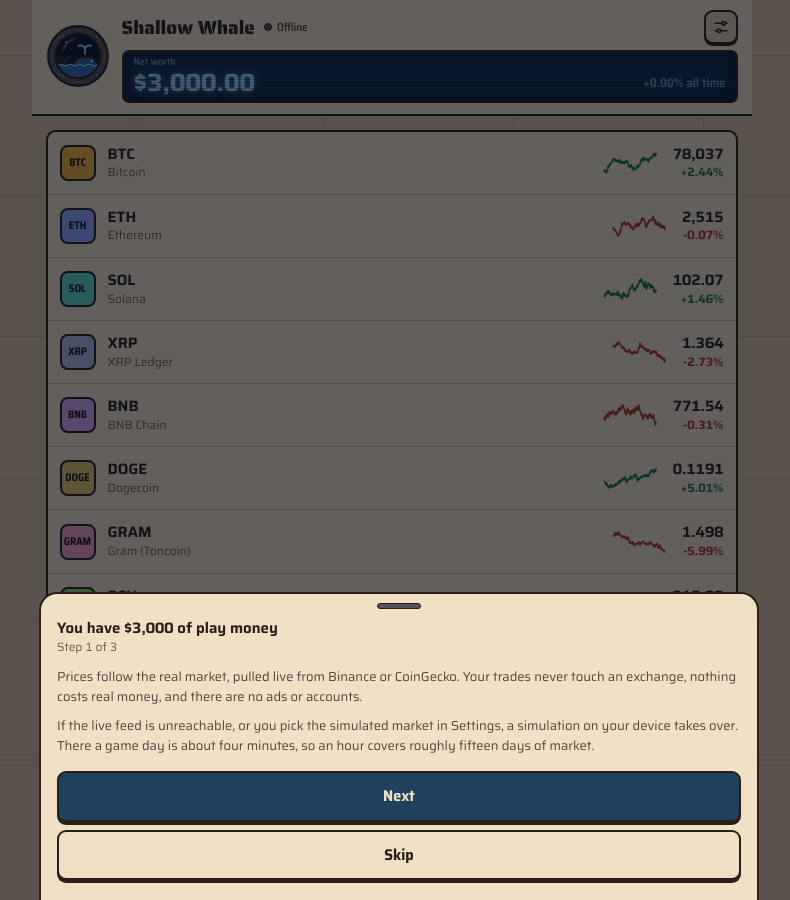
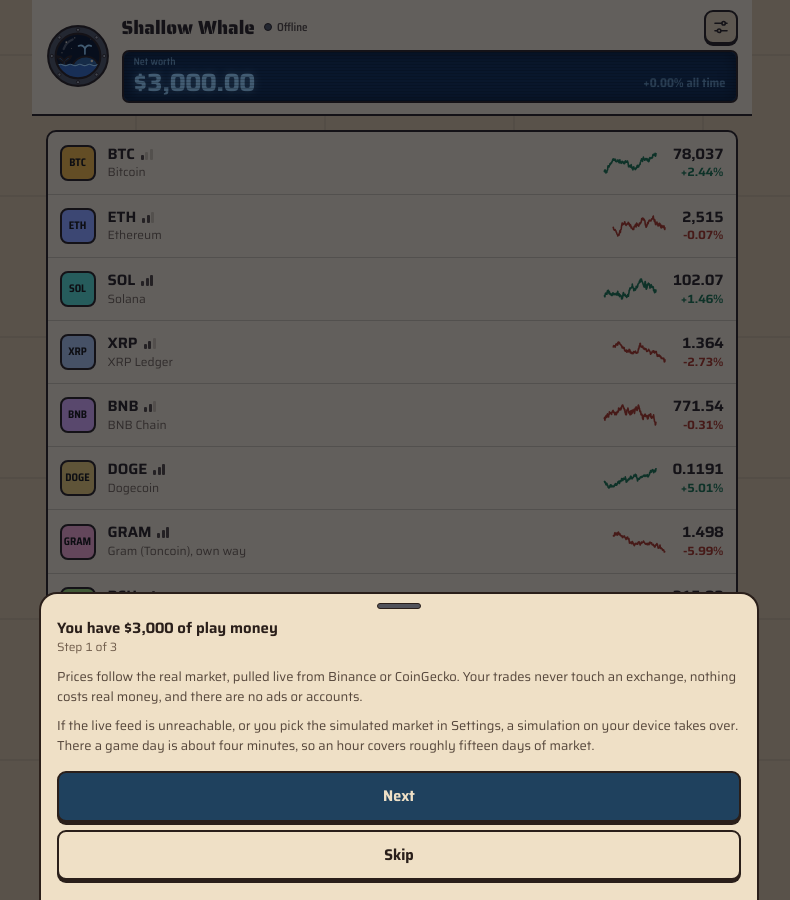
Before and after one commit to ilya-paskhover/ilya-paskhover.github.io, a Jekyll site: the page shallow-whale/index.html, which Jekyll copies as it is, in a window 1280 px wide. Shown: the whole page, without its empty margins (241-1031 px from the left). Built offline with Jekyll 4.4.1, drawn with Linux system fonts in a browser that asks for light colours; part of the change alters nothing that is shown.

Commit message:
Deploy Shallow Whale 1.21.0 (8422e0f)

```diff
--- a/shallow-whale/index.html
+++ b/shallow-whale/index.html
@@ -199,6 +199,14 @@ button.row:active{background:var(--recess)}
 .nm b{display:block;font-size:15px;font-weight:650;line-height:1.25}
 .nm b.who{display:flex;align-items:center;gap:7px}
 .nm .gl{width:18px;height:18px;flex:none;color:var(--muted)}
+/* risk tier: three rising bars, the tier's first ones filled (ink, not
+   orange: orange is for signal lights) */
+.risk{display:inline-flex;align-items:flex-end;gap:1.5px;height:11px;margin-left:6px;vertical-align:-1px}
+.risk i{display:block;width:3px;border-radius:1px;background:var(--faint);opacity:.3}
+.risk i:nth-child(1){height:5px} .risk i:nth-child(2){height:8px} .risk i:nth-child(3){height:11px}
+.risk i.on{background:var(--muted);opacity:1}
+/* "own way" wraps rather than cutting off the one word that matters */
+.nm small.own{white-space:normal}
 .nm b .vol{margin-left:7px;font-size:12px;font-weight:600;font-stretch:88%;color:var(--faint)}
 .listnote{margin:0 2px 7px;font-size:12px;font-weight:600;font-stretch:92%;color:var(--muted)}
 .nm small{display:block;font-size:12px;color:var(--faint);white-space:nowrap;overflow:hidden;text-overflow:ellipsis}
@@ -212,7 +220,9 @@ button.row:active{background:var(--recess)}
 .up{color:var(--up)} .down{color:var(--down)} .flat{color:var(--faint)}
 .spark{flex:none;width:52px;height:22px;overflow:visible}
 /* a 24h volume beside the symbol: give the name column room at 320px */
-@media (max-width:380px){ .row{gap:9px} .spark{width:44px} }
+/* bars and volume beside the symbol: at 320px GRAM needs 104px, the column
+   has 86 with a 44px line (1.20), so all of them give a little */
+@media (max-width:380px){ .row{gap:9px} .spark{width:36px} .risk{margin-left:4px;gap:1px} .risk i{width:2.5px} .nm b .vol{margin-left:5px} }
 .flash-up{animation:fu .55s ease-out} .flash-down{animation:fd .55s ease-out}
 @keyframes fu{from{background:color-mix(in srgb,var(--up) 22%,transparent)}to{background:transparent}}
 @keyframes fd{from{background:color-mix(in srgb,var(--down) 22%,transparent)}to{background:transparent}}
@@ -415,7 +425,7 @@ body.has-action:not(.sheet-open) #toast{bottom:calc(var(--tab-h) + 72px + env(sa
   };
 
   // <define:RELEASE_NOTES>
-  var define_RELEASE_NOTES_default = [{ v: "1.20.0", items: ["Trades and volume quests now count round trips.", "Headlines no longer repeat a coin that wobbles around a whole percent.", 'With live prices, changes now say "in 24 hours" instead of "today", since that is what the price providers measure.', "XRP is now called XRP Ledger in the market list and headlines; Ripple is the company behind it, not the coin."] }, { v: "1.19.1", items: ["The intro's coin risk step now shows what a typical day means in dollars.", "It also says why Gram and Bitcoin Cash are there: they often go their own way while the rest follow Bitcoin."] }, { v: "1.19.0", items: ["Ranks is now a monthly season: you and the rivals are ranked by trading return since the month began, not by net worth.", "When a month ends, the season closes with your place and return, and Ranks keeps a list of past seasons."] }, { v: "1.18.3", items: ["Each new version's Android app (APK) is now attached to its release on the project's GitHub Releases page, so you can download it there instead of from a CI run."] }, { v: "1.18.2", items: ["With live prices, rivals on Ranks no longer race away or collapse while you play."] }];
+  var define_RELEASE_NOTES_default = [{ v: "1.21.0", items: ["The Market tab now shows how wild each coin is.", 'Gram and Bitcoin Cash are marked "own way" in the list, since they often move apart from Bitcoin.', "The intro's coin risk step shows the same bars and explains both marks."] }, { v: "1.20.0", items: ["Trades and volume quests now count round trips.", "Headlines no longer repeat a coin that wobbles around a whole percent.", 'With live prices, changes now say "in 24 hours" instead of "today", since that is what the price providers measure.', "XRP is now called XRP Ledger in the market list and headlines; Ripple is the company behind it, not the coin."] }, { v: "1.19.1", items: ["The intro's coin risk step now shows what a typical day means in dollars.", "It also says why Gram and Bitcoin Cash are there: they often go their own way while the rest follow Bitcoin."] }, { v: "1.19.0", items: ["Ranks is now a monthly season: you and the rivals are ranked by trading return since the month began, not by net worth.", "When a month ends, the season closes with your place and return, and Ranks keeps a list of past seasons."] }, { v: "1.18.3", items: ["Each new version's Android app (APK) is now attached to its release on the project's GitHub Releases page, so you can download it there instead of from a CI run."] }];
 
   // src/core/coins.js
   var TICKS_PER_DAY = 240;
@@ -463,6 +473,15 @@ body.has-action:not(.sheet-open) #toast{bottom:calc(var(--tab-h) + 72px + env(sa
     c.sqC = Math.sqrt(c.corr);
     c.sqI = Math.sqrt(1 - c.corr);
   });
+  var RISK_CUTS = [0.02, 0.035];
+  var RISK_NAMES = ["Calm", "Medium", "Wild"];
+  var OWN_WAY = 0.4;
+  function riskTier(c) {
+    return c.dv < RISK_CUTS[0] ? 1 : c.dv < RISK_CUTS[1] ? 2 : 3;
+  }
+  function ownWay(c) {
+    return c.corr < OWN_WAY;
+  }
   var BYSYM = {};
   COINS.forEach(function(c) {
     BYSYM[c.s] = c;
@@ -2261,6 +2280,57 @@ body.has-action:not(.sheet-open) #toast{bottom:calc(var(--tab-h) + 72px + env(sa
     }, 2200);
   }
 
+  // src/ui/icons.js
+  function riskBars(c) {
+    var t = riskTier(c), s = el("span", "risk");
+    s.dataset.tier = t;
+    s.setAttribute("role", "img");
+    s.setAttribute("aria-label", RISK_NAMES[t - 1]);
+    for (var i = 1; i <= 3; i++) s.appendChild(el("i", i <= t ? "on" : null));
+    return s;
+  }
+  var GLYPHS = {
+    styl1: '<path d="M3.5 15.5a7 7 0 0 1 14 0"/><path d="M3 15.5h12c3 0 5.5.8 6.5 2.3"/><path d="M8 9.5c1 1.5 1.5 3.5 1.5 6"/><circle cx="10.5" cy="8" r=".9" fill="currentColor" stroke="none"/>',
+    desk1: '<rect x="5" y="5" width="14" height="10" rx="1.5"/><path d="M2.5 19h19"/>',
+    ride1: '<circle cx="5.5" cy="17.5" r="2.5"/><circle cx="18.5" cy="17.5" r="2.5"/><path d="M8 17.5h8.5"/><path d="M18.5 17.5L15 5h-2.5"/>',
+    desk2: '<rect x="2.5" y="3.5" width="9" height="6.5" rx="1"/><rect x="12.5" y="3.5" width="9" height="6.5" rx="1"/><rect x="2.5" y="11" width="9" height="6.5" rx="1"/><rect x="12.5" y="11" width="9" height="6.5" rx="1"/><path d="M12 17.5v3M8.5 20.5h7"/>',
+    styl2: '<path d="M2.5 9h19"/><path d="M3.5 9l.8 5a2.5 2.5 0 0 0 2.5 2h1.4a2.5 2.5 0 0 0 2.4-1.8L11.2 9"/><path d="M20.5 9l-.8 5a2.5 2.5 0 0 1-2.5 2h-1.4a2.5 2.5 0 0 1-2.4-1.8L12.8 9"/>',
+    home1: '<path d="M2.5 20.5h19"/><path d="M4.5 20.5L12 4.5l7.5 16"/><path d="M10 20.5v-5h4v5"/>',
+    ride2: '<path d="M2.5 16v-3.2L5 7.5h9.5l4 4.5 2.5.7V16"/><path d="M3 12h15.5"/><circle cx="7" cy="16.5" r="2"/><circle cx="17" cy="16.5" r="2"/><path d="M9 16.5h6"/>',
+    desk3: '<rect x="7" y="3" width="10" height="8.5" rx="2"/><path d="M12 11.5v2M5.5 13.5h13M12 13.5v5M6.5 21.5l5.5-3 5.5 3"/>',
+    styl3: '<circle cx="12" cy="12" r="5.5"/><path d="M9 7l.7-4h4.6l.7 4M9 17l.7 4h4.6l.7-4"/><path d="M12 9.5V12l1.7 1.2"/>',
+    home2: '<path d="M3 20.5V9.5l4.5-4.5 4.5 4.5 4.5-4.5 4.5 4.5v11"/><path d="M12 9.5v11M2 20.5h20"/><path d="M6 20.5v-4h3v4M15 20.5v-4h3v4"/>',
+    desk4: '<path d="M4.5 8.5a10 10 0 0 0 11 11z"/><path d="M10 14l4-4"/><circle cx="15" cy="9" r="1.2"/><path d="M16 3.5a4.5 4.5 0 0 1 4.5 4.5"/><path d="M8 18.5l-2 3h6"/>',
+    ride3: '<path d="M2 16.5v-2.7l5-1.3 3.5-3h4.5l5 3.7 2 .6v2.7"/><path d="M2.5 9.5h3.5M4.2 9.5v3.5"/><circle cx="6.5" cy="16.5" r="2"/><circle cx="17.5" cy="16.5" r="2"/><path d="M8.5 16.5h7"/>',
+    styl4: '<circle cx="12" cy="14.5" r="6"/><rect x="9" y="4" width="6" height="4.5" rx="1.2"/>',
+    home3: '<path d="M3 20.5h18"/><rect x="6" y="7" width="12" height="13.5"/><path d="M8.5 7V4h7v3"/><path d="M9 11h1.5M13.5 11H15M9 14.5h1.5M13.5 14.5H15"/><path d="M11 20.5v-3h2v3"/>',
+    ride4: '<path d="M11.5 3v13"/><path d="M11.5 4l7 11h-7"/><path d="M9.5 6.5L5 15h4.5"/><path d="M3 17.5h18l-2.5 3h-13z"/>',
+    styl5: '<path d="M3.5 17.5l-1-10 5 4 4.5-6.5 4.5 6.5 5-4-1 10z"/><path d="M4 20.5h16"/>',
+    home4: '<path d="M5 19a7 3.5 0 0 1 14 0"/><path d="M2.5 21.5h19"/><path d="M12 16.5c.5-3.5-.3-6.5-2-9.5"/><path d="M10 7c-2-1.5-5-1-6.5 1M10 7c1.5-2 4.5-2.5 6.5-1M10 7c2.5 0 4.5 1.5 5 4M10 7c-2 .5-3.5 2-4 4"/>',
+    ride5: '<path d="M12 2.5c1 0 1.5 1.5 1.5 3v4l7.5 4.5v2l-7.5-2.2v4.2l2.5 2v1.5l-4-1-4 1V18l2.5-2v-4.2L3 16v-2l7.5-4.5v-4c0-1.5.5-3 1.5-3z"/>',
+    diamond: '<path d="M6.5 4h11l4 5-9.5 11L2.5 9z"/><path d="M2.5 9h19M9 4L7.5 9 12 20l4.5-11L15 4"/>',
+    worried: '<circle cx="12" cy="12" r="9"/><path d="M8.5 16.5c1-1.2 2.2-1.8 3.5-1.8s2.5.6 3.5 1.8"/><path d="M7.5 8.5l2.5-1M16.5 8.5l-2.5-1"/><g fill="currentColor" stroke="none"><circle cx="9" cy="11.5" r="1"/><circle cx="15" cy="11.5" r="1"/></g>',
+    whale: '<path d="M2.5 14c0-3.3 2.7-5.5 6.5-5.5 3.8 0 6 2 8.3 4.3L19 9.5l1.5-.5.5 1.5-2 3.5c-1.5 3.5-5 5.5-9.5 5.5-4.2 0-7-2.2-7-5.5z"/><path d="M9 6V3.5M9 3.5c-1-.8-2-.8-3 0M9 3.5c1-.8 2-.8 3 0"/><circle cx="6.5" cy="13" r="1" fill="currentColor" stroke="none"/>',
+    bolt: '<path d="M13.5 2.5L5 13.5h6l-1 8 8.5-11h-6z"/>',
+    rocket: '<path d="M12 2.5c3 2 4.5 5.5 4.5 9.5v4h-9v-4c0-4 1.5-7.5 4.5-9.5z"/><circle cx="12" cy="9.5" r="1.8"/><path d="M7.5 12.5l-3 3v3l3-1.5M16.5 12.5l3 3v3l-3-1.5M10 19.5l2 2 2-2"/>',
+    bag: '<path d="M4.5 9h15L18 20.5H6z"/><path d="M8 9c0-3 1.5-5 4-5s4 2 4 5"/><path d="M12 12.5v5M9.8 15.3l2.2 2.2 2.2-2.2"/>',
+    sideways: '<path d="M3 12h18M6.5 8.5L3 12l3.5 3.5M17.5 8.5L21 12l-3.5 3.5"/>',
+    calendar: '<rect x="3.5" y="5" width="17" height="15.5" rx="2"/><path d="M3.5 10h17M8 3v4M16 3v4"/><g fill="currentColor" stroke="none"><circle cx="8" cy="13.5" r="1"/><circle cx="12" cy="13.5" r="1"/><circle cx="16" cy="13.5" r="1"/><circle cx="8" cy="17" r="1"/><circle cx="12" cy="17" r="1"/></g>',
+    contra: '<path d="M8 20V4M4.5 7.5L8 4l3.5 3.5M16 4v16M12.5 16.5L16 20l3.5-3.5"/>',
+    rug: '<rect x="2.5" y="7" width="12.5" height="10" rx="1"/><path d="M5 10.5h7.5M5 13.5h7.5"/><path d="M15 12h6.5M19 9.5l2.5 2.5-2.5 2.5"/>',
+    cube: '<path d="M12 3l8 4.5v9L12 21l-8-4.5v-9z"/><path d="M4 7.5l8 4.5 8-4.5M12 12v9"/>',
+    you: '<circle cx="12" cy="8" r="4"/><path d="M4.5 20.5c.5-4 3.5-6.5 7.5-6.5s7 2.5 7.5 6.5"/>'
+  };
+  function glyph(key, cls2) {
+    var i = el("i", cls2 || "gl");
+    i.setAttribute("aria-hidden", "true");
+    i.innerHTML = ICON(GLYPHS[key] || GLYPHS.you);
+    return i;
+  }
+  var ICON = function(d) {
+    return '<svg viewBox="0 0 24 24" fill="none" stroke="currentColor" stroke-width="2.1" stroke-linecap="round" stroke-linejoin="round">' + d + "</svg>";
+  };
+
   // src/ui/chart.js
   function drawChart(cv, hist, up, marks) {
     var dpr = window.devicePixelRatio || 1;
@@ -2357,49 +2427,6 @@ body.has-action:not(.sheet-open) #toast{bottom:calc(var(--tab-h) + 72px + env(sa
     var r = parseInt(hex.slice(1, 3), 16), g2 = parseInt(hex.slice(3, 5), 16), b2 = parseInt(hex.slice(5, 7), 16);
     return "rgba(" + r + "," + g2 + "," + b2 + "," + a + ")";
   }
-
-  // src/ui/icons.js
-  var GLYPHS = {
-    styl1: '<path d="M3.5 15.5a7 7 0 0 1 14 0"/><path d="M3 15.5h12c3 0 5.5.8 6.5 2.3"/><path d="M8 9.5c1 1.5 1.5 3.5 1.5 6"/><circle cx="10.5" cy="8" r=".9" fill="currentColor" stroke="none"/>',
-    desk1: '<rect x="5" y="5" width="14" height="10" rx="1.5"/><path d="M2.5 19h19"/>',
-    ride1: '<circle cx="5.5" cy="17.5" r="2.5"/><circle cx="18.5" cy="17.5" r="2.5"/><path d="M8 17.5h8.5"/><path d="M18.5 17.5L15 5h-2.5"/>',
-    desk2: '<rect x="2.5" y="3.5" width="9" height="6.5" rx="1"/><rect x="12.5" y="3.5" width="9" height="6.5" rx="1"/><rect x="2.5" y="11" width="9" height="6.5" rx="1"/><rect x="12.5" y="11" width="9" height="6.5" rx="1"/><path d="M12 17.5v3M8.5 20.5h7"/>',
-    styl2: '<path d="M2.5 9h19"/><path d="M3.5 9l.8 5a2.5 2.5 0 0 0 2.5 2h1.4a2.5 2.5 0 0 0 2.4-1.8L11.2 9"/><path d="M20.5 9l-.8 5a2.5 2.5 0 0 1-2.5 2h-1.4a2.5 2.5 0 0 1-2.4-1.8L12.8 9"/>',
-    home1: '<path d="M2.5 20.5h19"/><path d="M4.5 20.5L12 4.5l7.5 16"/><path d="M10 20.5v-5h4v5"/>',
-    ride2: '<path d="M2.5 16v-3.2L5 7.5h9.5l4 4.5 2.5.7V16"/><path d="M3 12h15.5"/><circle cx="7" cy="16.5" r="2"/><circle cx="17" cy="16.5" r="2"/><path d="M9 16.5h6"/>',
-    desk3: '<rect x="7" y="3" width="10" height="8.5" rx="2"/><path d="M12 11.5v2M5.5 13.5h13M12 13.5v5M6.5 21.5l5.5-3 5.5 3"/>',
-    styl3: '<circle cx="12" cy="12" r="5.5"/><path d="M9 7l.7-4h4.6l.7 4M9 17l.7 4h4.6l.7-4"/><path d="M12 9.5V12l1.7 1.2"/>',
-    home2: '<path d="M3 20.5V9.5l4.5-4.5 4.5 4.5 4.5-4.5 4.5 4.5v11"/><path d="M12 9.5v11M2 20.5h20"/><path d="M6 20.5v-4h3v4M15 20.5v-4h3v4"/>',
-    desk4: '<path d="M4.5 8.5a10 10 0 0 0 11 11z"/><path d="M10 14l4-4"/><circle cx="15" cy="9" r="1.2"/><path d="M16 3.5a4.5 4.5 0 0 1 4.5 4.5"/><path d="M8 18.5l-2 3h6"/>',
-    ride3: '<path d="M2 16.5v-2.7l5-1.3 3.5-3h4.5l5 3.7 2 .6v2.7"/><path d="M2.5 9.5h3.5M4.2 9.5v3.5"/><circle cx="6.5" cy="16.5" r="2"/><circle cx="17.5" cy="16.5" r="2"/><path d="M8.5 16.5h7"/>',
-    styl4: '<circle cx="12" cy="14.5" r="6"/><rect x="9" y="4" width="6" height="4.5" rx="1.2"/>',
-    home3: '<path d="M3 20.5h18"/><rect x="6" y="7" width="12" height="13.5"/><path d="M8.5 7V4h7v3"/><path d="M9 11h1.5M13.5 11H15M9 14.5h1.5M13.5 14.5H15"/><path d="M11 20.5v-3h2v3"/>',
-    ride4: '<path d="M11.5 3v13"/><path d="M11.5 4l7 11h-7"/><path d="M9.5 6.5L5 15h4.5"/><path d="M3 17.5h18l-2.5 3h-13z"/>',
-    styl5: '<path d="M3.5 17.5l-1-10 5 4 4.5-6.5 4.5 6.5 5-4-1 10z"/><path d="M4 20.5h16"/>',
-    home4: '<path d="M5 19a7 3.5 0 0 1 14 0"/><path d="M2.5 21.5h19"/><path d="M12 16.5c.5-3.5-.3-6.5-2-9.5"/><path d="M10 7c-2-1.5-5-1-6.5 1M10 7c1.5-2 4.5-2.5 6.5-1M10 7c2.5 0 4.5 1.5 5 4M10 7c-2 .5-3.5 2-4 4"/>',
-    ride5: '<path d="M12 2.5c1 0 1.5 1.5 1.5 3v4l7.5 4.5v2l-7.5-2.2v4.2l2.5 2v1.5l-4-1-4 1V18l2.5-2v-4.2L3 16v-2l7.5-4.5v-4c0-1.5.5-3 1.5-3z"/>',
-    diamond: '<path d="M6.5 4h11l4 5-9.5 11L2.5 9z"/><path d="M2.5 9h19M9 4L7.5 9 12 20l4.5-11L15 4"/>',
-    worried: '<circle cx="12" cy="12" r="9"/><path d="M8.5 16.5c1-1.2 2.2-1.8 3.5-1.8s2.5.6 3.5 1.8"/><path d="M7.5 8.5l2.5-1M16.5 8.5l-2.5-1"/><g fill="currentColor" stroke="none"><circle cx="9" cy="11.5" r="1"/><circle cx="15" cy="11.5" r="1"/></g>',
-    whale: '<path d="M2.5 14c0-3.3 2.7-5.5 6.5-5.5 3.8 0 6 2 8.3 4.3L19 9.5l1.5-.5.5 1.5-2 3.5c-1.5 3.5-5 5.5-9.5 5.5-4.2 0-7-2.2-7-5.5z"/><path d="M9 6V3.5M9 3.5c-1-.8-2-.8-3 0M9 3.5c1-.8 2-.8 3 0"/><circle cx="6.5" cy="13" r="1" fill="currentColor" stroke="none"/>',
-    bolt: '<path d="M13.5 2.5L5 13.5h6l-1 8 8.5-11h-6z"/>',
-    rocket: '<path d="M12 2.5c3 2 4.5 5.5 4.5 9.5v4h-9v-4c0-4 1.5-7.5 4.5-9.5z"/><circle cx="12" cy="9.5" r="1.8"/><path d="M7.5 12.5l-3 3v3l3-1.5M16.5 12.5l3 3v3l-3-1.5M10 19.5l2 2 2-2"/>',
-    bag: '<path d="M4.5 9h15L18 20.5H6z"/><path d="M8 9c0-3 1.5-5 4-5s4 2 4 5"/><path d="M12 12.5v5M9.8 15.3l2.2 2.2 2.2-2.2"/>',
-    sideways: '<path d="M3 12h18M6.5 8.5L3 12l3.5 3.5M17.5 8.5L21 12l-3.5 3.5"/>',
-    calendar: '<rect x="3.5" y="5" width="17" height="15.5" rx="2"/><path d="M3.5 10h17M8 3v4M16 3v4"/><g fill="currentColor" stroke="none"><circle cx="8" cy="13.5" r="1"/><circle cx="12" cy="13.5" r="1"/><circle cx="16" cy="13.5" r="1"/><circle cx="8" cy="17" r="1"/><circle cx="12" cy="17" r="1"/></g>',
-    contra: '<path d="M8 20V4M4.5 7.5L8 4l3.5 3.5M16 4v16M12.5 16.5L16 20l3.5-3.5"/>',
-    rug: '<rect x="2.5" y="7" width="12.5" height="10" rx="1"/><path d="M5 10.5h7.5M5 13.5h7.5"/><path d="M15 12h6.5M19 9.5l2.5 2.5-2.5 2.5"/>',
-    cube: '<path d="M12 3l8 4.5v9L12 21l-8-4.5v-9z"/><path d="M4 7.5l8 4.5 8-4.5M12 12v9"/>',
-    you: '<circle cx="12" cy="8" r="4"/><path d="M4.5 20.5c.5-4 3.5-6.5 7.5-6.5s7 2.5 7.5 6.5"/>'
-  };
-  function glyph(key, cls2) {
-    var i = el("i", cls2 || "gl");
-    i.setAttribute("aria-hidden", "true");
-    i.innerHTML = ICON(GLYPHS[key] || GLYPHS.you);
-    return i;
-  }
-  var ICON = function(d) {
-    return '<svg viewBox="0 0 24 24" fill="none" stroke="currentColor" stroke-width="2.1" stroke-linecap="round" stroke-linejoin="round">' + d + "</svg>";
-  };
 
   // src/ui/view.js
   var view = {
@@ -2845,7 +2872,7 @@ body.has-action:not(.sheet-open) #toast{bottom:calc(var(--tab-h) + 72px + env(sa
       t: "The coins do not carry equal risk",
       p: [riskLine],
       table: true,
-      after: [ownWayLine]
+      after: [barsLine, ownWayLine]
     },
     {
       t: "Decide your exit before you need it",
@@ -2866,15 +2893,18 @@ body.has-action:not(.sheet-open) #toast{bottom:calc(var(--tab-h) + 72px + env(sa
     });
     return "On a typical day $1,000 in " + lo.n + " moves about $" + dayUsd(lo) + ", the same in " + hi.n + " about $" + dayUsd(hi) + ", and a rough day twice that. Size each trade to the coin, not just to the dollar.";
   }
-  var OWN_WAY = 0.4;
+  function barsLine() {
+    var pc = function(x) {
+      return +(x * 100).toFixed(1);
+    };
+    return "On the Market tab the bars beside each coin say the same: one for calm (under " + pc(RISK_CUTS[0]) + "% a day), two for medium, three for wild (over " + pc(RISK_CUTS[1]) + "%).";
+  }
   function ownWayLine() {
-    var own = COINS.filter(function(c) {
-      return c.corr < OWN_WAY;
-    }).map(function(c) {
+    var own = COINS.filter(ownWay).map(function(c) {
       return c.n.replace(/ \(.*\)/, "");
     });
     if (!own.length) return "";
-    return "Most of them rise and fall with Bitcoin. " + own.join(" and ") + (own.length > 1 ? " often go their" : " often goes its") + " own way, so on a day the market is up one of them may still be down.";
+    return "Most of them rise and fall with Bitcoin. " + own.join(" and ") + (own.length > 1 ? " often go their" : " often goes its") + " own way, so on a day the market is up one of them may still be down. The Market tab marks " + (own.length > 1 ? "them" : "it") + " “own way”.";
   }
   function introSeen() {
     return getItem("pw.intro", "1") === "1";
@@ -2907,7 +2937,9 @@ body.has-action:not(.sheet-open) #toast{bottom:calc(var(--tab-h) + 72px + env(sa
       COINS.forEach(function(c) {
         var k = el("div", "kv");
         k.appendChild(el("span", null, c.n));
-        k.appendChild(el("b", null, "±" + (c.dv * 100).toFixed(1) + "% a day"));
+        var v = el("b", null, "±" + (c.dv * 100).toFixed(1) + "% a day");
+        v.appendChild(riskBars(c));
+        k.appendChild(v);
         box.appendChild(k);
       });
       b.appendChild(box);
@@ -3129,7 +3161,7 @@ body.has-action:not(.sheet-open) #toast{bottom:calc(var(--tab-h) + 72px + env(sa
       toast("Fresh start, " + money(S.cash) + " in cash");
     });
     b.appendChild(rs);
-    var ver = el("p", "note", "Shallow Whale 1.20.0");
+    var ver = el("p", "note", "Shallow Whale 1.21.0");
     ver.id = "appVersion";
     ver.style.margin = "14px 0 0";
     b.appendChild(ver);
@@ -3169,7 +3201,8 @@ body.has-action:not(.sheet-open) #toast{bottom:calc(var(--tab-h) + 72px + env(sa
       ic.style.background = c.c;
       var nm = el("div", "nm");
       var b = el("b", null, c.s);
-      var sm = el("small", null, c.n);
+      var sm = el("small", ownWay(c) ? "own" : null, c.n + (ownWay(c) ? ", own way" : ""));
+      b.appendChild(riskBars(c));
       var vl = el("span", "vol");
       b.appendChild(vl);
       nm.appendChild(b);
@@ -4099,8 +4132,8 @@ body.has-action:not(.sheet-open) #toast{bottom:calc(var(--tab-h) + 72px + env(sa
   // src/ui/sheets/whatsnew.js
   var SEEN_KEY = "pw.seen";
   function greet(returning) {
-    var seen = getItem(SEEN_KEY, "1.20.0");
-    setItem(SEEN_KEY, "1.20.0");
+    var seen = getItem(SEEN_KEY, "1.21.0");
+    setItem(SEEN_KEY, "1.21.0");
     if (!introSeen()) {
       if (!returning) {
         renderIntro(0);
@@ -4108,7 +4141,7 @@ body.has-action:not(.sheet-open) #toast{bottom:calc(var(--tab-h) + 72px + env(sa
       }
       markIntro();
     }
-    var list = notesSince(define_RELEASE_NOTES_default, seen, "1.20.0");
+    var list = notesSince(define_RELEASE_NOTES_default, seen, "1.21.0");
     if (list.length) renderWhatsNew(list);
   }
   function renderWhatsNew(list) {
@@ -4117,7 +4150,7 @@ body.has-action:not(.sheet-open) #toast{bottom:calc(var(--tab-h) + 72px + env(sa
     b.textContent = "";
     var head = el("div", "sheeth"), nm = el("div", "nm");
     nm.appendChild(el("b", null, "What's new"));
-    nm.appendChild(el("small", null, "Shallow Whale 1.20.0"));
+    nm.appendChild(el("small", null, "Shallow Whale 1.21.0"));
     head.appendChild(nm);
     b.appendChild(head);
     list.forEach(function(n) {
```
